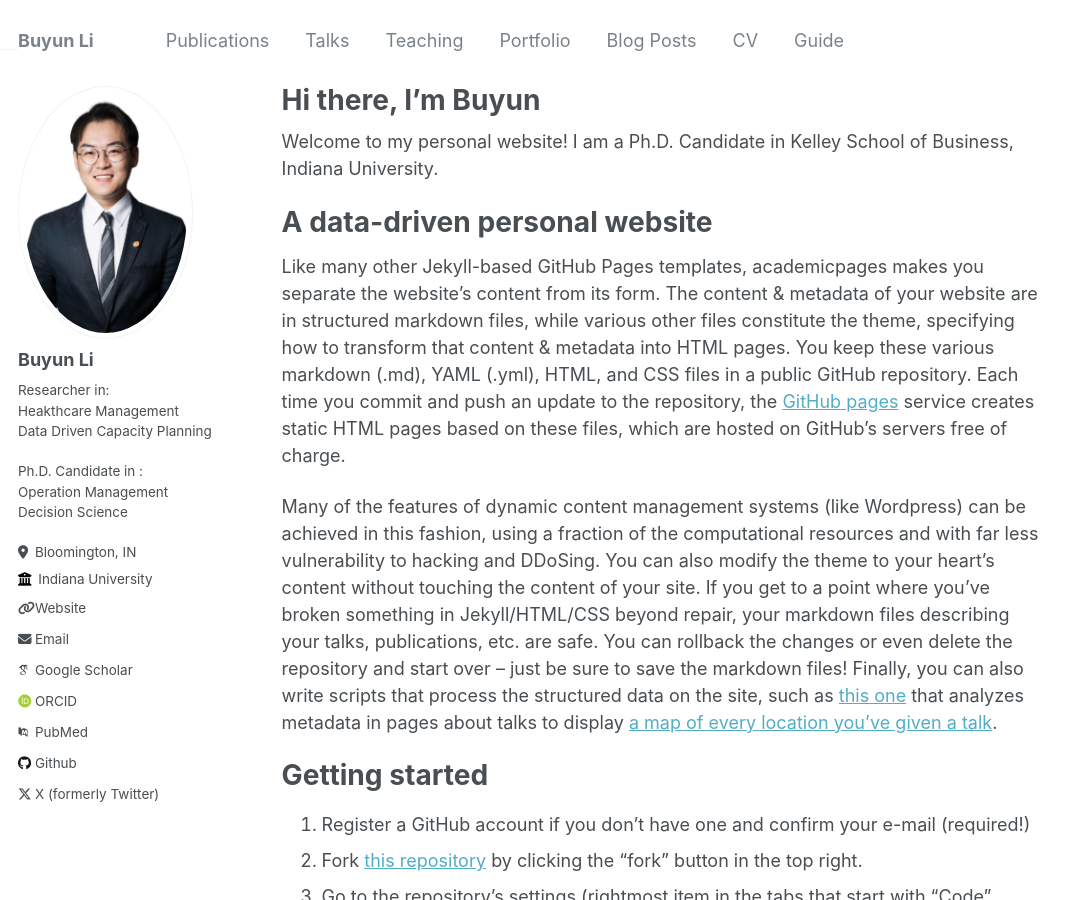
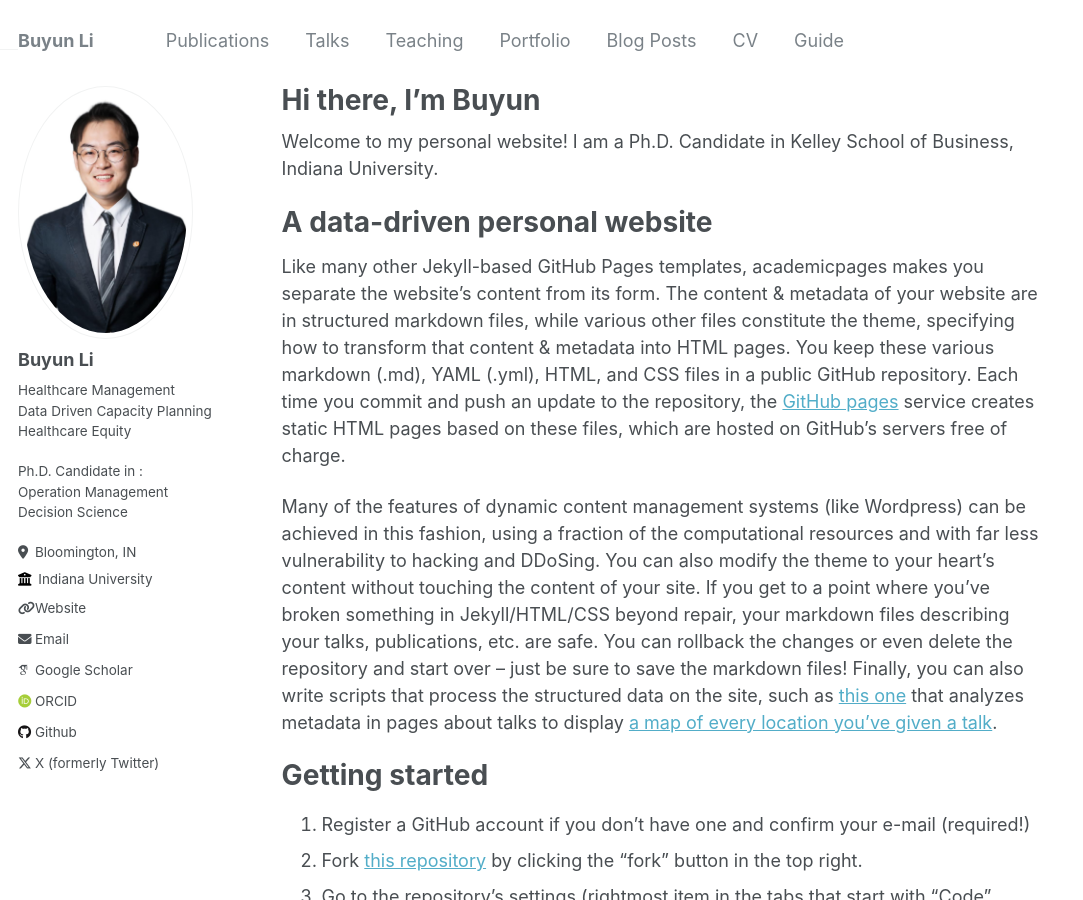
Before and after one commit to BuyunLi/BuyunLi.github.io, a Jekyll site: the page built from _pages/about.md, in a window 1280 px wide and 900 px high. Shown: the whole window, without its empty margins (0-1083 px from the left). Built offline with Jekyll 4.4.1, drawn with Linux system fonts in a browser that asks for light colours; some web fonts are replaced; part of the change alters nothing that is shown.

Commit message:
Update _config.yml

```diff
--- a/_config.yml
+++ b/_config.yml
@@ -24,7 +24,7 @@ author:
   avatar           : "id.jpg"
   name             : "Buyun Li"
   pronouns         : # example: "she/her"
-  bio              : "Researcher in: <br>Heakthcare Management <br> Data Driven Capacity Planning <br><br> Ph.D. Candidate in :<br> Operation Management  <br> Decision Science"
+  bio              : "Healthcare Management <br> Data Driven Capacity Planning <br>Healthcare Equity <br><br> Ph.D. Candidate in :<br> Operation Management  <br> Decision Science"
   location         : "Bloomington, IN"
   employer         : "Indiana University"
   uri              :  "https://buyunli.github.io/"
@@ -35,14 +35,14 @@ author:
   googlescholar    : "https://scholar.google.com/citations?user=PS_CX0AAAAAJ"
   impactstory      : # URL
   orcid            : "https://orcid.org/0000-0001-5343-5276"
-  pubmed           : "https://www.ncbi.nlm.nih.gov/pubmed/?term=john+snow"
+  pubmed           : #"https://www.ncbi.nlm.nih.gov/pubmed/?term=john+snow"
   researchgate     : # URL
 
   # Repositories and software development
   bitbucket        : # Username - Update with your username on the site
   codepen          : # Username
   dribbble         : # Username
-  github           : "Buyun"
+  github           : "Buyunli"
   kaggle           : # Username
   stackoverflow    : # User number or user number and name (i.e., use "1" or "1/jeff-atwood")
 
```
